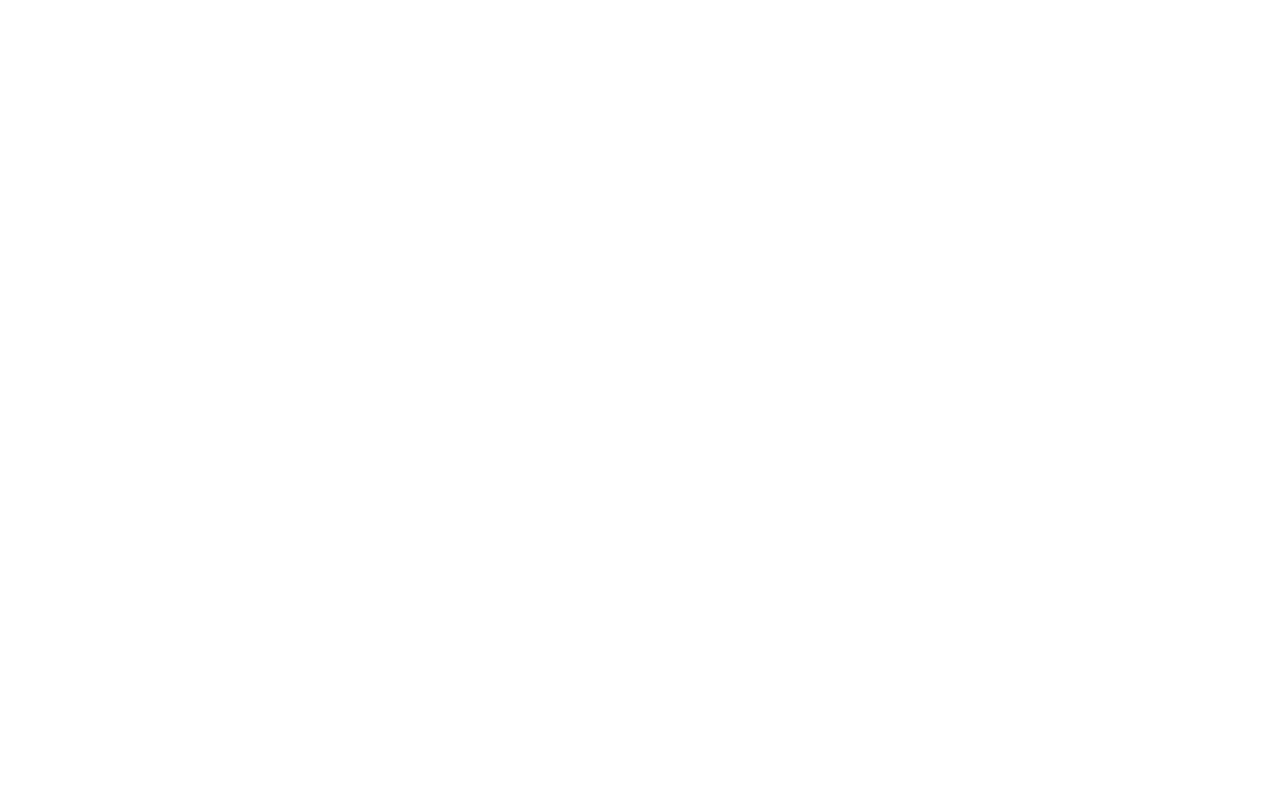
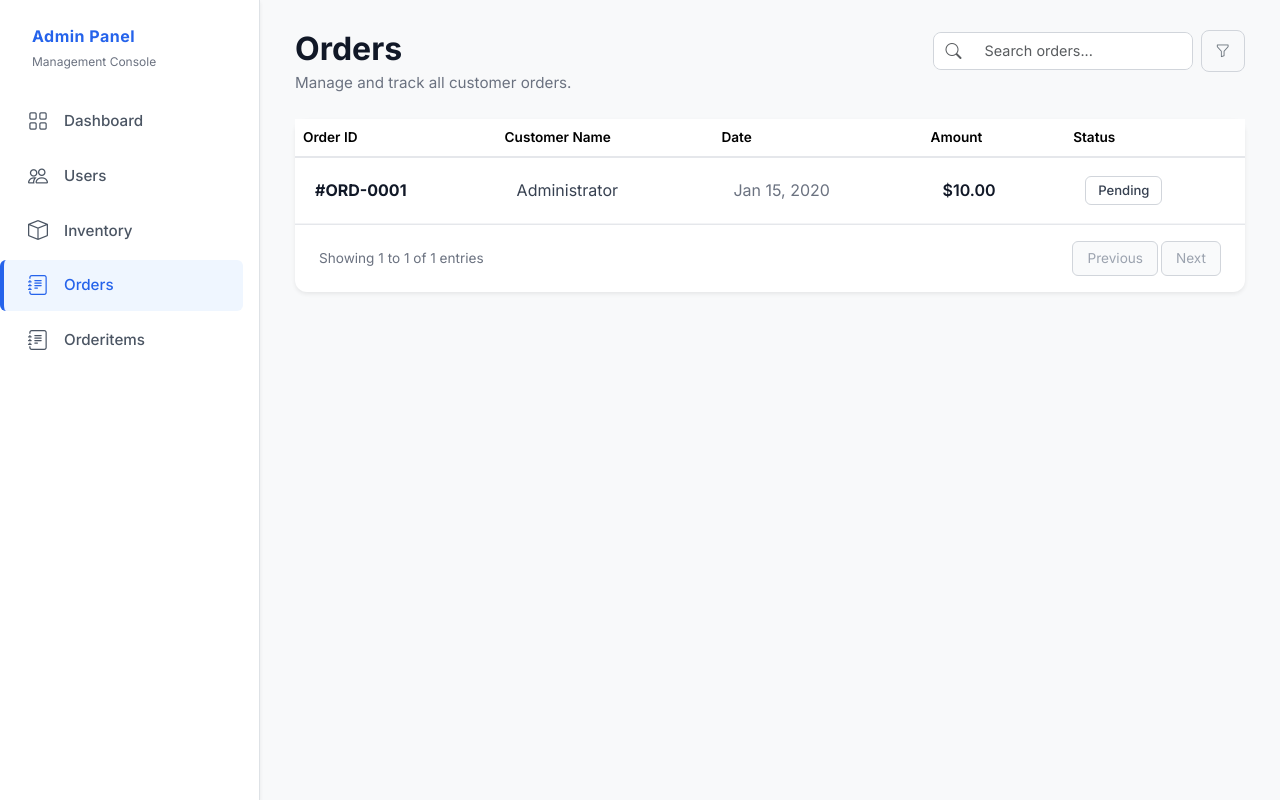
Before and after one commit to abdelaliem/ecommerce-php, a PHP site: page /orders.php in a window 1280 px wide. Before the commit the page is empty. Run offline with PHP 8.4, Linux system fonts and the light colour scheme; data comes from the database, SQL or seed files in the repository; tables that the repository leaves empty hold one stand-in row (values such as "Sample post").

Commit message:
Add orders management page

```diff
--- a/Admin/orders.php
+++ b/Admin/orders.php
@@ -0,0 +1,194 @@
+<?php
+require_once __DIR__ . '/../includes/db.php';
+
+// ========== Fetch Data ==========
+$per_page = 5;
+$page = isset($_GET['page']) ? max(1, (int)$_GET['page']) : 1;
+$offset = ($page - 1) * $per_page;
+$search = isset($_GET['search']) ? trim($_GET['search']) : '';
+$filter_status = isset($_GET['status']) ? trim($_GET['status']) : '';
+
+$conditions = [];
+$params = [];
+$types = '';
+
+if ($search !== '') {
+    $conditions[] = "(o.id LIKE ? OR u.name LIKE ? OR u.email LIKE ?)";
+    $search_param = "%$search%";
+    $params[] = $search_param;
+    $params[] = $search_param;
+    $params[] = $search_param;
+    $types .= 'sss';
+}
+
+if ($filter_status !== '') {
+    $conditions[] = "o.status = ?";
+    $params[] = $filter_status;
+    $types .= 's';
+}
+
+$where = !empty($conditions) ? 'WHERE ' . implode(' AND ', $conditions) : '';
+
+// Count total
+$count_sql = "SELECT COUNT(*) as total FROM orders o LEFT JOIN users u ON o.user_id = u.id $where";
+$count_stmt = $conn->prepare($count_sql);
+if ($types) $count_stmt->bind_param($types, ...$params);
+$count_stmt->execute();
+$total_orders = $count_stmt->get_result()->fetch_assoc()['total'];
+$total_pages = ceil($total_orders / $per_page);
+
+// Fetch orders
+$sql = "SELECT o.id, u.name AS customer_name, o.created_at, o.total, o.status
+        FROM orders o
+        LEFT JOIN users u ON o.user_id = u.id
+        $where
+        ORDER BY o.id DESC
+        LIMIT ? OFFSET ?";
+$stmt = $conn->prepare($sql);
+if ($types) {
+    $all_params = array_merge($params, [$per_page, $offset]);
+    $stmt->bind_param($types . 'ii', ...$all_params);
+} else {
+    $stmt->bind_param('ii', $per_page, $offset);
+}
+$stmt->execute();
+$orders = $stmt->get_result();
+?>
+<?php include 'sidebar.php'; ?>
+
+<!-- Main Content -->
+<div style="flex: 1; padding: 30px 35px; background-color: #f8f9fa; min-height: 100vh;">
+
+    <!-- Header -->
+    <div class="d-flex justify-content-between align-items-start mb-4">
+        <div>
+            <h2 style="font-weight: 700; color: #111827; margin-bottom: 4px;">Orders</h2>
+            <p style="color: #6b7280; font-size: 0.95rem; margin: 0;">Manage and track all customer orders.</p>
+        </div>
+        <!-- Search & Filter -->
+        <form method="GET" class="d-flex align-items-center gap-2">
+            <div class="input-group" style="border: 1px solid #d1d5db; border-radius: 8px; overflow: hidden; width: 260px;">
+                <span class="input-group-text bg-white border-0"><i class="bi bi-search text-muted"></i></span>
+                <input type="text" name="search" class="form-control border-0 shadow-none" placeholder="Search orders..." value="<?= htmlspecialchars($search) ?>" style="font-size: 0.9rem;">
+            </div>
+            <div class="dropdown">
+                <button class="btn btn-outline-secondary d-flex align-items-center gap-2" type="button" data-bs-toggle="dropdown" style="border-radius: 8px; font-size: 0.9rem; border-color: #d1d5db; padding: 9px 14px;">
+                    <i class="bi bi-funnel"></i>
+                </button>
+                <ul class="dropdown-menu dropdown-menu-end" style="border-radius: 8px; border: 1px solid #e5e7eb; box-shadow: 0 4px 12px rgba(0,0,0,0.1);">
+                    <li><a class="dropdown-item <?= $filter_status === '' ? 'active' : '' ?>" href="?search=<?= urlencode($search) ?>">All</a></li>
+                    <li><hr class="dropdown-divider"></li>
+                    <li><a class="dropdown-item <?= $filter_status === 'pending' ? 'active' : '' ?>" href="?status=pending&search=<?= urlencode($search) ?>">Pending</a></li>
+                    <li><a class="dropdown-item <?= $filter_status === 'processing' ? 'active' : '' ?>" href="?status=processing&search=<?= urlencode($search) ?>">Processing</a></li>
+                    <li><a class="dropdown-item <?= $filter_status === 'delivered' ? 'active' : '' ?>" href="?status=delivered&search=<?= urlencode($search) ?>">Delivered</a></li>
+                </ul>
+            </div>
+        </form>
+    </div>
+
+    <!-- Table Card -->
+    <div class="card border-0 shadow-sm" style="border-radius: 12px;">
+        <div class="card-body p-0">
+            <div class="table-responsive">
+                <table class="table align-middle mb-0">
+                    <thead>
+                        <tr style="border-bottom: 2px solid #e5e7eb;">
+                            <th class="order-th">Order ID</th>
+                            <th class="order-th">Customer Name</th>
+                            <th class="order-th">Date</th>
+                            <th class="order-th">Amount</th>
+                            <th class="order-th">Status</th>
+                        </tr>
+                    </thead>
+                    <tbody>
+                        <?php if ($orders->num_rows > 0): ?>
+                            <?php while ($order = $orders->fetch_assoc()): ?>
+                                <?php
+                                $status = $order['status'];
+                                switch ($status) {
+                                    case 'processing':
+                                        $badge_class = 'badge-processing';
+                                        break;
+                                    case 'delivered':
+                                        $badge_class = 'badge-delivered';
+                                        break;
+                                    default:
+                                        $badge_class = 'badge-pending';
+                                }
+                                $date = date('M d, Y', strtotime($order['created_at']));
+                                ?>
+                                <tr style="border-bottom: 1px solid #f3f4f6;">
+                                    <td style="padding: 18px 20px; font-weight: 700; color: #111827;">#ORD-<?= str_pad($order['id'], 4, '0', STR_PAD_LEFT) ?></td>
+                                    <td style="padding: 18px 20px; color: #374151;"><?= htmlspecialchars($order['customer_name'] ?? 'Unknown') ?></td>
+                                    <td style="padding: 18px 20px; color: #6b7280;"><?= $date ?></td>
+                                    <td style="padding: 18px 20px; font-weight: 600; color: #111827;">$<?= number_format($order['total'], 2) ?></td>
+                                    <td style="padding: 18px 20px;">
+                                        <span class="status-badge <?= $badge_class ?>"><?= ucfirst(htmlspecialchars($status)) ?></span>
+                                    </td>
+                                </tr>
+                            <?php endwhile; ?>
+                        <?php else: ?>
+                            <tr>
+                                <td colspan="5" class="text-center py-5" style="color: #6b7280;">
+                                    <i class="bi bi-inbox fs-1 d-block mb-2"></i> No orders found.
+                                </td>
+                            </tr>
+                        <?php endif; ?>
+                    </tbody>
+                </table>
+            </div>
+
+            <!-- Pagination -->
+            <div class="d-flex justify-content-between align-items-center px-4 py-3" style="border-top: 1px solid #e5e7eb;">
+                <span style="color: #6b7280; font-size: 0.85rem;">
+                    Showing <?= $total_orders > 0 ? $offset + 1 : 0 ?> to <?= min($offset + $per_page, $total_orders) ?> of <?= $total_orders ?> entries
+                </span>
+                <nav>
+                    <ul class="pagination pagination-sm mb-0 gap-1">
+                        <li class="page-item <?= ($page <= 1) ? 'disabled' : '' ?>">
+                            <a class="page-link custom-page-link" href="?page=<?= $page - 1 ?>&search=<?= urlencode($search) ?>&status=<?= urlencode($filter_status) ?>">Previous</a>
+                        </li>
+                        <li class="page-item <?= ($page >= $total_pages) ? 'disabled' : '' ?>">
+                            <a class="page-link custom-page-link" href="?page=<?= $page + 1 ?>&search=<?= urlencode($search) ?>&status=<?= urlencode($filter_status) ?>">Next</a>
+                        </li>
+                    </ul>
+                </nav>
+            </div>
+        </div>
+    </div>
+</div>
+
+<style>
+    .order-th {
+        color: #6b7280;
+        font-weight: 600;
+        font-size: 0.85rem;
+        padding: 14px 20px;
+        border-top: none;
+        background-color: #fff;
+    }
+    .status-badge {
+        display: inline-block;
+        padding: 4px 12px;
+        border-radius: 6px;
+        font-size: 0.82rem;
+        font-weight: 500;
+    }
+    .badge-processing { background: #eff6ff; color: #2563eb; border: 1px solid #bfdbfe; }
+    .badge-delivered  { background: #f3f4f6; color: #374151; border: 1px solid #d1d5db; }
+    .badge-pending    { background: #fff;    color: #374151; border: 1px solid #d1d5db; }
+    .custom-page-link {
+        border: 1px solid #d1d5db !important;
+        color: #374151 !important;
+        border-radius: 6px !important;
+        padding: 6px 14px !important;
+        font-size: 0.85rem !important;
+        background: #fff !important;
+    }
+    .custom-page-link:hover { background: #f9fafb !important; }
+    .page-item.disabled .custom-page-link { color: #9ca3af !important; background: #f9fafb !important; }
+</style>
+
+<script src="https://cdn.jsdelivr.net/npm/bootstrap@5.3.2/dist/js/bootstrap.bundle.min.js"></script>
+</body>
+</html>
```
Also changed, not shown: Admin/inventory.php (+41 -11 lines).
